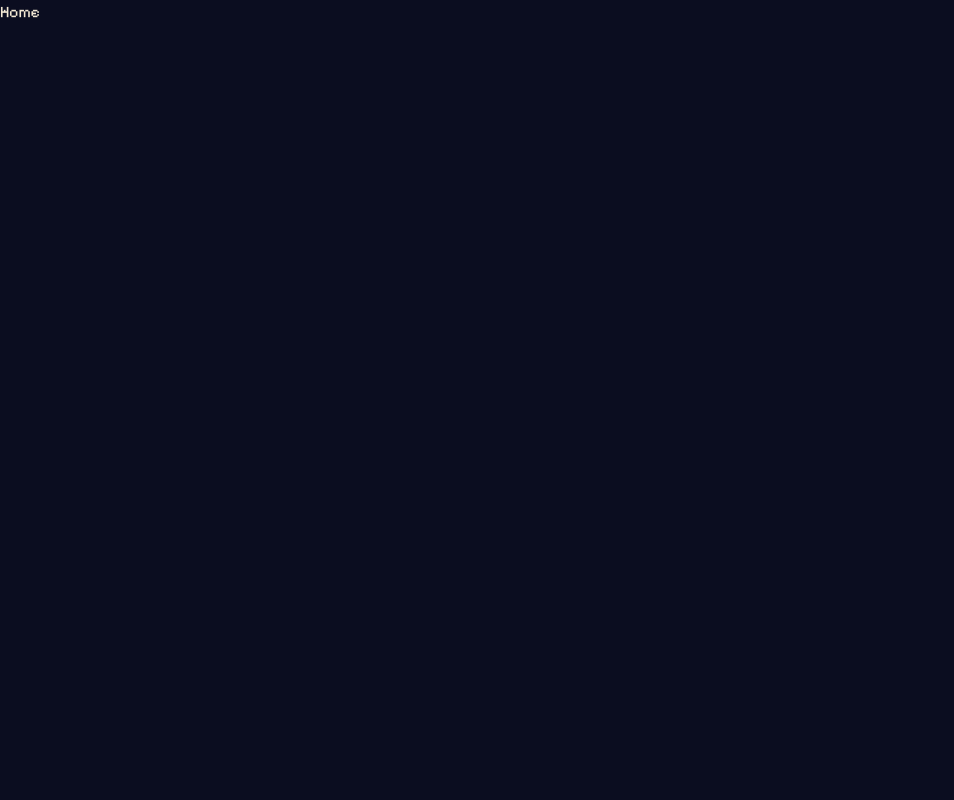
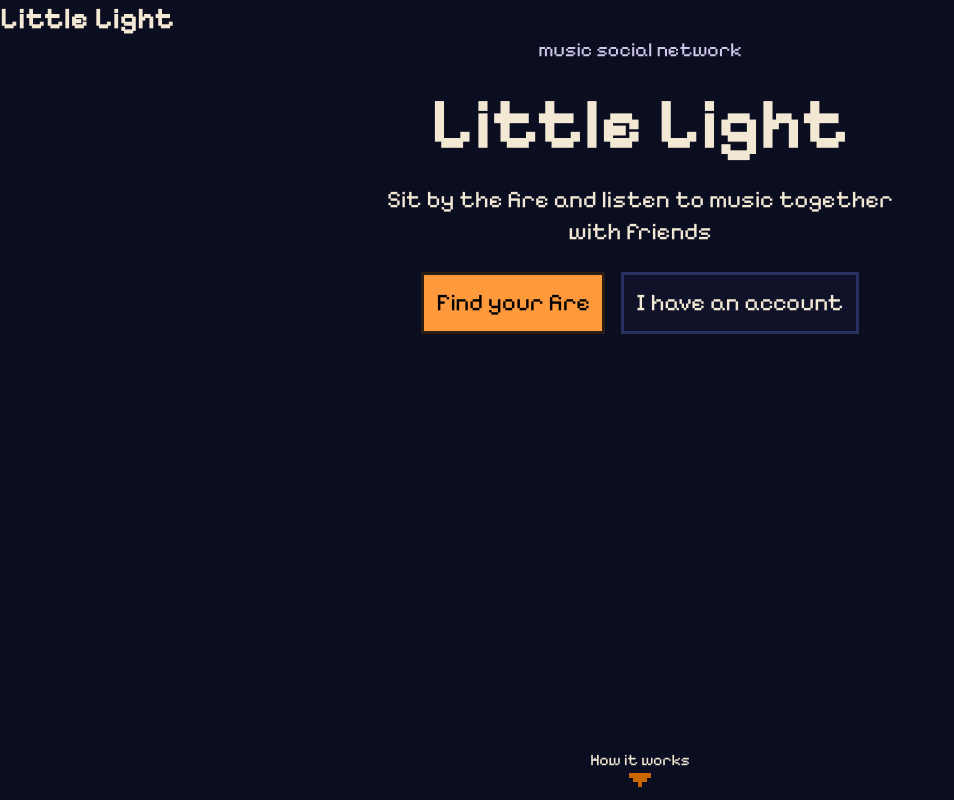
Before and after one commit to dangeus/little-light, a Next.js app in the folder client/: page / in a window 1280 px wide. Shown: the whole page, without its empty margins (0-954 px from the left). Built offline with nearby package versions, Linux system fonts and the light colour scheme.

Commit message:
Update home page

```diff
--- a/client/src/app/page.tsx
+++ b/client/src/app/page.tsx
@@ -1,5 +1,23 @@
+import Link from "next/link";
+import DownArrowIcon from "@/components/icons/DownArrowIcon";
+
 export default function Home() {
     return (
-        <h1>Home</h1>
+        <div>
+            <p className="text-3xl font-bold">Little Light</p>
+            <div className="text-center flex flex-col items-center min-h-[95vh] justify-between">
+                <div className="max-w-140 flex flex-col items-center gap-6">
+                    <p className="text-soft text-xl">music social network</p>
+                    <h1 className="text-7xl font-bold">Little Light</h1>
+                    <p className="text-2xl">Sit by the fire and listen to music together with friends</p>
+                    <div className="flex gap-4">
+                        <Link className="border-3 border-ember bg-accent text-black p-3 text-2xl" href="/register">Find your fire</Link>
+                        <Link className="border-3 border-line bg-panel-dark p-3 text-2xl" href="/login">I have an account</Link>
+                    </div>
+                </div>
+                <button className="flex flex-col items-center leading-2">How it works <DownArrowIcon/></button>
+            </div>
+
+        </div>
     );
 }
--- a/client/src/components/ProfileHeader.tsx
+++ b/client/src/components/ProfileHeader.tsx
@@ -12,8 +12,8 @@ export default function ProfileHeader() {
                     <AvatarIcon/>
                 </div>
                 <div>
-                    <p className="text-4xl">Dangeus</p>
-                    <p className="">Sitting at lo-fi by the river listens to chillhop and post-rock</p>
+                    <h1 className="text-4xl">Dangeus</h1>
+                    <p>Sitting at lo-fi by the river listens to chillhop and post-rock</p>
                     <p>43 / 500 XP</p>
                 </div>
             </div>
--- a/client/src/components/icons/DownArrowIcon.tsx
+++ b/client/src/components/icons/DownArrowIcon.tsx
@@ -2,7 +2,7 @@ type DownArrowIconProps = {
     size?: number;
 }
 
-export default function DownArrowIcon({size = 24}: DownArrowIconProps) {
+export default function DownArrowIcon({size = 32}: DownArrowIconProps) {
     return (
         <svg width={size} height={size} xmlns="http://www.w3.org/2000/svg" viewBox="3 5 14 10" shape-rendering="crispEdges">
             <path fill="#CC6600" d="M5 7H15V9H13V11H11V13H9V11H7V9H5Z"/>
```
